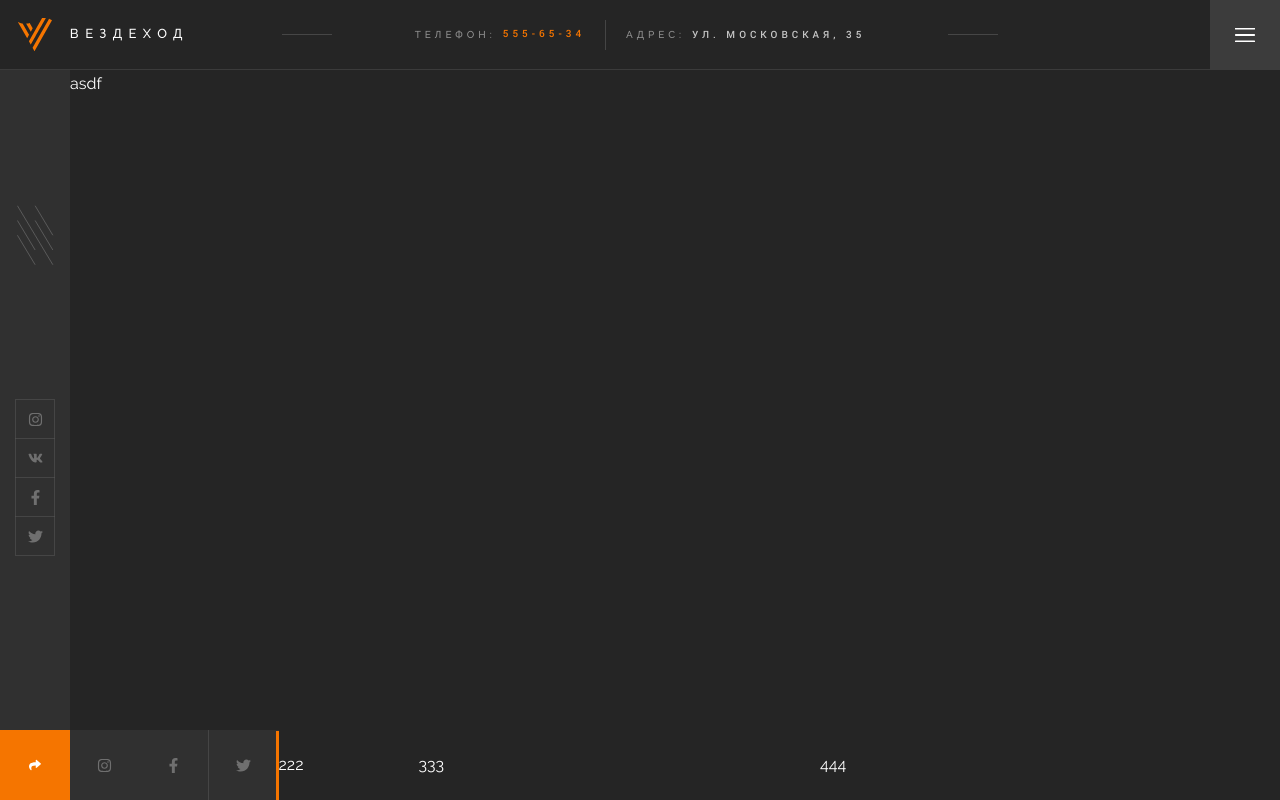
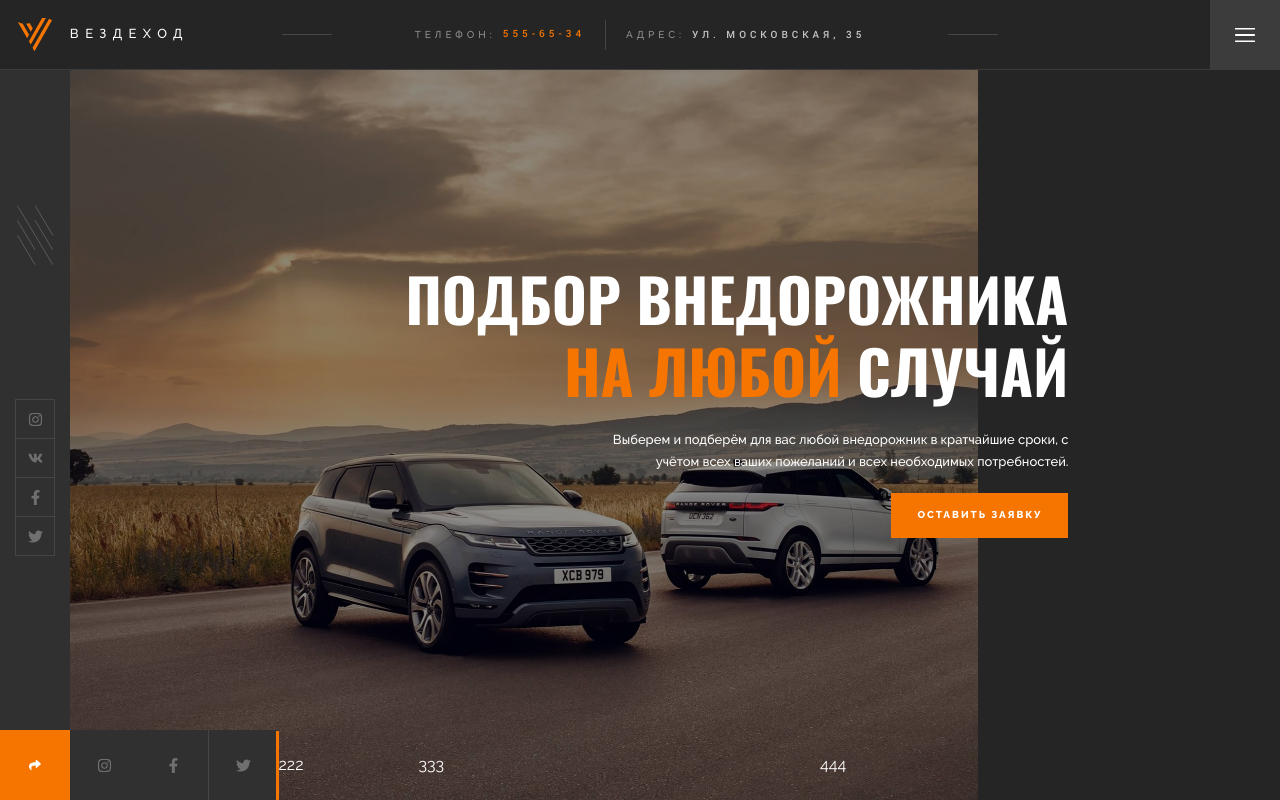
Before and after one commit to sem842/jedi8, a website: page app/index.html in a window 1280 px wide. Drawn offline with nearby package versions, Linux system fonts and the light colour scheme; files that its build step writes are made by us from their sources.

Commit message:
Проведена работа над слайдером: слайды картинок и текста.

```diff
--- a/app/index.html
+++ b/app/index.html
@@ -41,7 +41,56 @@
 
 		<div class="slider-container">
 
-			asdf
+			<div class="slider-text">
+
+				<div class="swiper-wrapper">
+
+					<div class="swiper-slide slider-text__slide">
+						<div class="slider-text__content">
+							<h2 class="slider-text__heading">Подбор внедорожника <span>на любой</span> случай</h2>
+							<p class="slider-text__desc">Выберем и подберём для вас любой внедорожник в кратчайшие сроки, с учётом всех ваших пожеланий и всех необходимых потребностей.</p>
+							<button class="button slider-text__button"><span>Оставить заявку</span></button>
+						</div>
+					</div>
+
+					<div class="swiper-slide slider-text__slide">
+						<div class="slider-text__content">
+							<h2 class="slider-text__heading">Индивидуальный подход <span>к каждому</span> покупателю</h2>
+							<p class="slider-text__desc">Все автомобили мы подбираем индивидуально для каждого клиента или покупателя и с трепетом относимся к реузльтату нашей работы.</p>
+							<button class="button slider-text__button"><span>Оставить заявку</span></button>
+						</div>
+					</div>
+
+					<div class="swiper-slide slider-text__slide">
+						<div class="slider-text__content">
+							<h2 class="slider-text__heading">Выбор лучшей модели <span>из модельного</span> ряда</h2>
+							<p class="slider-text__desc">В нашем модельном ряду имеются модели сотен различных внедорожников, которые удовлетворят даже самого требовательного клиента.</p>
+							<button class="button slider-text__button"><span>Оставить заявку</span></button>
+						</div>
+					</div>
+
+				</div>
+
+			</div>
+
+			<div class="slider-img">
+
+				<div class="swiper-wrapper">
+
+					<div class="swiper-slide slider-img__slide">
+						<div class="slider-img__bg" data-swiper-parallax="20%" style="background-image: url(images/dist/slide-images/1.jpg);"></div>
+					</div>
+					<div class="swiper-slide slider-img__slide">
+						<div class="slider-img__bg" data-swiper-parallax="20%" style="background-image: url(images/dist/slide-images/2.jpg);"></div>
+					</div>
+					<div class="swiper-slide slider-img__slide">
+						<div class="slider-img__bg" data-swiper-parallax="20%" style="background-image: url(images/dist/slide-images/3.jpg);"></div>
+					</div>
+
+				</div>
+
+			</div>
+
 			<div class="slider-bottom">
 
 				<div class="slider-share">
--- a/app/js/app.js
+++ b/app/js/app.js
@@ -6,8 +6,26 @@
 // // Import vendor jQuery plugin example (not module)
 // require('~/app/libs/mmenu/dist/mmenu.js')
 
+import { Swiper, Parallax, Mousewheel, Controller } from 'swiper'
+Swiper.use([ Parallax, Mousewheel, Controller ])
+
 document.addEventListener('DOMContentLoaded', () => {
 
-	// Custom JS
+	const swiperIMG = new Swiper('.slider-img', {
+		loop: false,
+		speed: 2400,
+		parallax: true
+	})
+
+	const swiperText = new Swiper('.slider-text', {
+		loop: false,
+		speed: 2400,
+		mousewheel: {
+			invert: false
+		}
+	})
+
+	swiperIMG.controller.control = swiperText
+	swiperText.controller.control = swiperIMG
 
 })
--- a/app/styles/sass/_config.sass
+++ b/app/styles/sass/_config.sass
@@ -21,6 +21,7 @@ $gutter: $grid-gutter-width
 @import 'node_modules/bootstrap/scss/mixins/_breakpoints.scss' // Bootstrap Breakpoints mixin
 // @import 'node_modules/bootstrap/scss/bootstrap-grid.scss' // Optional Bootstrap Grid
 // @import 'node_modules/bootstrap/scss/utilities/_sizing.scss' // Optional Bootstrap Utilites
+@import 'node_modules/swiper/swiper-bundle'
 
 // FONTS LOAD SECTION
 
--- /dev/null
+++ b/app/styles/sass/blocks/button.scss
@@ -0,0 +1,31 @@
+.button {
+	display: inline-block;
+	background-color: $accent;
+	color: #fff;
+	font-size: 10px;
+	letter-spacing: 2px;
+	text-transform: uppercase;
+	border: none;
+	position: relative;
+	padding: 14px 26px;
+	font-weight: 800;
+	&::before {
+		content: '';
+		position: absolute;
+		width: 0%;
+		height: 100%;
+		background-color: $dark;
+		top: 0;
+		left: 0;
+		transition: width .5s ease-out;
+	}
+	&:hover, &:focus {
+		&::before {
+			width: 100%;
+		}
+	}
+	span {
+		position: relative;
+		z-index: 2;
+	}
+}
--- a/app/styles/sass/blocks/home-header.scss
+++ b/app/styles/sass/blocks/home-header.scss
@@ -248,3 +248,75 @@ body, html {
 		}
 	}
 }
+
+.slider-img {
+	height: 100%;
+	width: 75%;
+	overflow: hidden;
+	position: relative;
+	&::before {
+		content: '';
+		position: absolute;
+		width: 100%;
+		height: 100%;
+		background-color: rgba(#000, .45);
+		z-index: 2;
+	}
+}
+
+.slider-img__slide {
+	height: 100%;
+	overflow: hidden;
+}
+
+.slider-img__bg {
+	height: 100%;
+	background-position: center;
+	background-size: cover;
+}
+
+.slider-text {
+	position: absolute;
+	z-index: 3;
+	width: 100%;
+	height: calc(100% - #{ $size });
+}
+
+.slider-text__slide {
+	display: flex;
+	justify-content: center;
+	flex-direction: column;
+}
+
+.slider-text__content {
+	text-align: right;
+	padding-right: 22%;
+}
+
+.slider-text__heading {
+	text-transform: uppercase;
+	font-size: 60px;
+	line-height: 120%;
+	font-family: oswald-vh, sans-serif;
+	max-width: 780px;
+	float: right;
+	span {
+		color: $accent;
+		white-space: nowrap;
+	}
+}
+
+.slider-text__desc {
+	float: right;
+	clear: both;
+	max-width: 500px;
+	font-size: 13px;
+	font-weight: 500;
+	margin-top: 15px;
+	margin-bottom: 20px;
+}
+
+.slider-text__button {
+	float: right;
+	clear: both;
+}
--- a/package.json
+++ b/package.json
@@ -33,5 +33,8 @@
 		"gulp-sass-glob": "^1.1.0",
 		"gulp-stylus": "^2.7.0",
 		"webpack-stream": "^6.1.2"
+	},
+	"dependencies": {
+		"swiper": "^6.5.8"
 	}
 }
```
Also changed, not shown: app/css/main.min.css, app/js/app.min.js, 1 other file.
